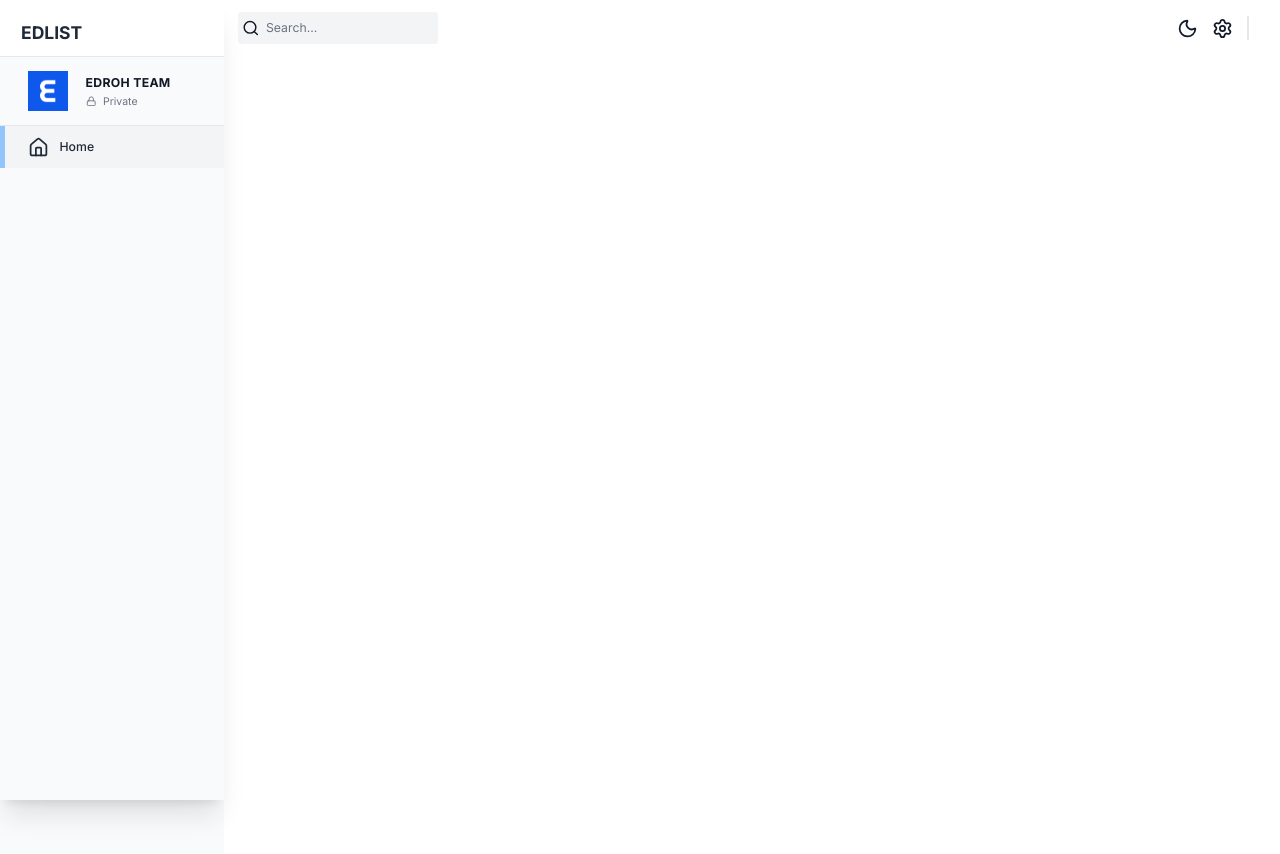
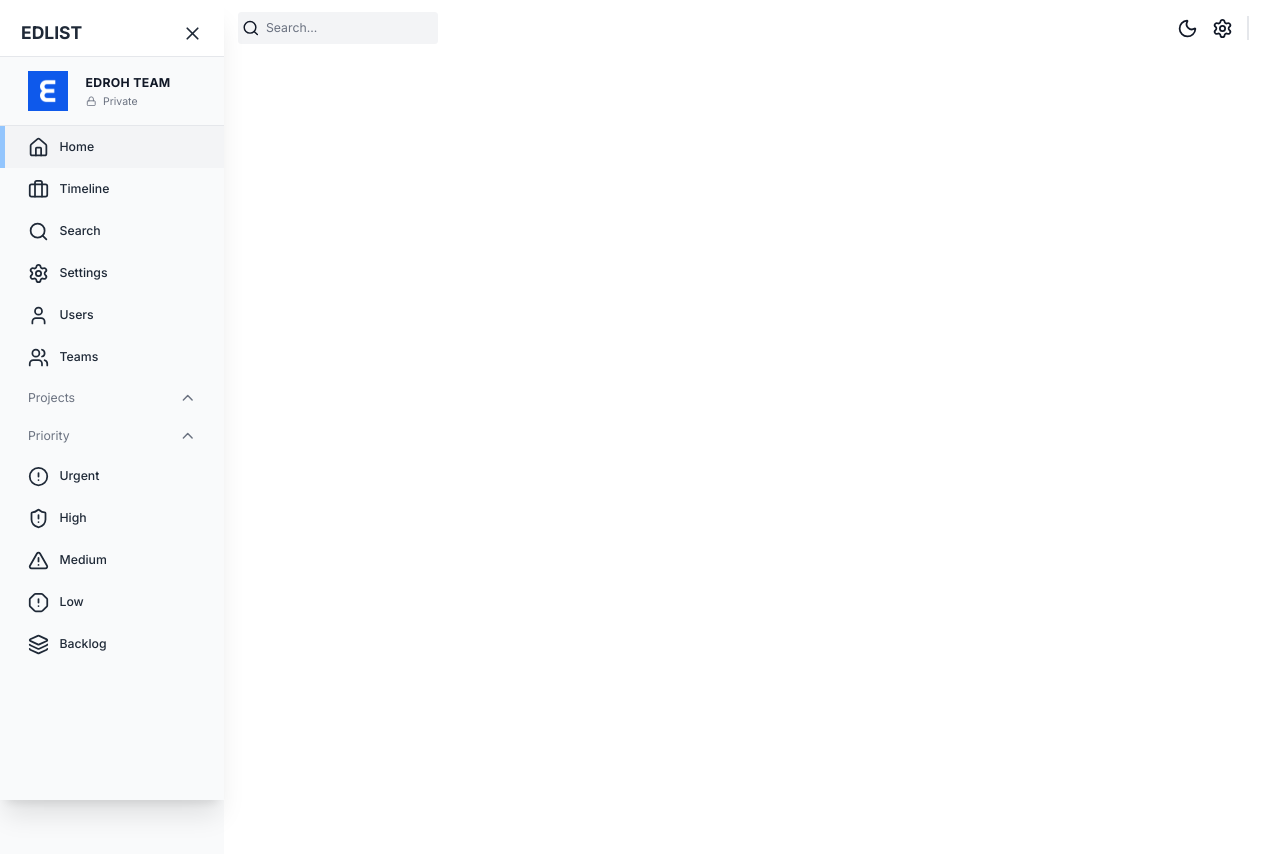
Before and after one commit to natanmuletahunde/project-management-system-, a Next.js app in the folder client/: page / in a window 1280 px wide. Built offline with nearby package versions, Linux system fonts and the light colour scheme; no server answers.

Commit message:
finish the sidebar ui of the website

```diff
--- a/client/src/app/(components)/Sidebar/index.tsx
+++ b/client/src/app/(components)/Sidebar/index.tsx
@@ -1,7 +1,7 @@
 'use client'
 
 import { useAppDispatch, useAppSelector } from '@/app/redux';
-import { Home, LockIcon } from 'lucide-react';
+import { AlertCircle, AlertOctagon, AlertTriangle, Briefcase, ChevronDown, ChevronUp, Home, Layers3, LockIcon, Search, Settings, ShieldAlert, User, Users, X } from 'lucide-react'; // ✅ Added X here
 import Image from 'next/image';
 import { usePathname } from 'next/navigation';
 import React, { useState } from 'react';
@@ -11,7 +11,13 @@
 const Sidebar = () => {
     const [showProjects, setShowProjects] = useState(true);
     const [showPriority, setShowPriority] = useState(true);
-  const sidebarClassNames = `fixed flex flex-col h-[100%] justify-between shadow-xl transition-all duration-300 h-full z-40 dark:bg-block overflow-y-auto bg:white w-64`;
+
+    const dispatch = useAppDispatch();
+    const isSidebarCollapsed = useAppSelector(
+        (state) => state.global.isSidebarCollapsed,
+    );
+
+    const sidebarClassNames = `fixed flex flex-col h-[100%] justify-between shadow-xl transition-all duration-300 h-full z-40 dark:bg-block overflow-y-auto bg:white ${isSidebarCollapsed ? "w-0 hidden" : "w-64"}`;
 
     return (
         <div className={sidebarClassNames}>
@@ -20,6 +26,15 @@
                     <div className='text-xl font-bold text-gray-800 dark:text-white'>
                         EDLIST
                     </div>
+                    {isSidebarCollapsed ? null : (
+                        <button
+                            className='py-3'
+                            onClick={() => {
+                                dispatch(setIsSidebarCollapsed(!isSidebarCollapsed))
+                            }}>
+                            <X className="h-6 w-6 text-gray-800 hover:text-gray-500 dark:text-white" />
+                        </button>
+                    )}
                 </div>
 
                 {/* Team */}
@@ -43,12 +58,63 @@
 
                 {/* NAVBAR LINKS */}
                 <nav className='z-10 w-full'>
+                    <SidebarLink icon={Home} label="Home" href="/" />
+                    <SidebarLink icon={Briefcase} label="Timeline" href="/timeline" />
+                    <SidebarLink icon={Search} label="Search" href="/search" />
+                    <SidebarLink icon={Settings} label="Settings" href="/settings" />
+                    <SidebarLink icon={User} label="Users" href="/users" />
+                    <SidebarLink icon={Users} label="Teams" href="/teams" />
+                </nav>
+
+                <button
+                    onClick={() => setShowProjects((prev) => !prev)}
+                    className="flex w-full items-center justify-between px-8 py-3 text-gray-500"
+                >
+                    <span className="">Projects</span>
+                    {showProjects ? (
+                        <ChevronUp className="h-5 w-5" />
+                    ) : (
+                        <ChevronDown className="h-5 w-5" />
+                    )}
+                </button>
+                {/*projects list*/}
+
+                <button
+                    onClick={() => setShowPriority((prev) => !prev)}
+                    className="flex w-full items-center justify-between px-8 py-3 text-gray-500"
+                >
+                    <span className="">Priority</span>
+                    {showPriority ? (
+                        <ChevronUp className="h-5 w-5" />
+                    ) : (
+                        <ChevronDown className="h-5 w-5" />
+                    )}
+                </button>
+                {showPriority && (
+                    <>
                         <SidebarLink
-          icon={Home}
-          label="Home"
-          href='/'
+                            icon={AlertCircle}
+                            label="Urgent"
+                            href="/priority/urgent"
                         />
-        </nav>
+                        <SidebarLink
+                            icon={ShieldAlert}
+                            label="High"
+                            href="/priority/high"
+                        />
+                        <SidebarLink
+                            icon={AlertTriangle}
+                            label="Medium"
+                            href="/priority/medium"
+                        />
+                        <SidebarLink icon={AlertOctagon} label="Low" href="/priority/low" />
+                        <SidebarLink
+                            icon={Layers3}
+                            label="Backlog"
+                            href="/priority/backlog"
+                        />
+                    </>
+                )}
             </div>
         </div>
     );
@@ -58,14 +124,12 @@
     href: string;
     icon: React.ComponentType<{ className?: string }>;
     label: string;
-//   isCollapsed: boolean;
 }
 
 const SidebarLink = ({
     href,
     icon: Icon,
     label,
-//   isCollapsed
 }: SidebarLinkProps) => {
     const pathname = usePathname();
     const isActive =
@@ -78,8 +142,7 @@
     return (
         <Link href={href} className="w-full">
             <div
-        className={`relative flex cursor-pointer items-center gap-3 transition-colors hover:bg-gray-100 dark:bg-black dark:hover:bg-gray-700 ${
-          isActive ? 'bg-gray-100 text-white dark:bg-gray-600' : ''
+                className={`relative flex cursor-pointer items-center gap-3 transition-colors hover:bg-gray-100 dark:bg-black dark:hover:bg-gray-700 ${isActive ? 'bg-gray-100 text-white dark:bg-gray-600' : ''
                     } justify-start px-8 py-3`}
             >
                 {isActive && (
```
Lines whose indentation alone changed are shown as unchanged.
